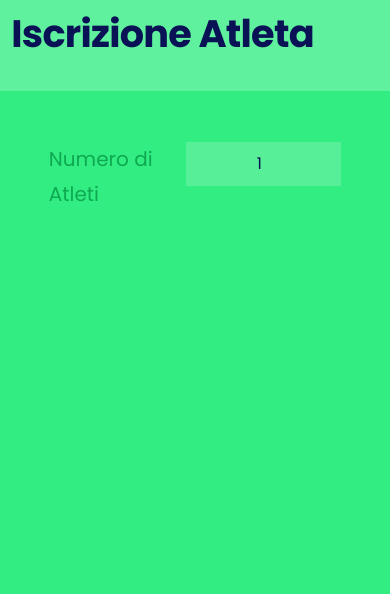
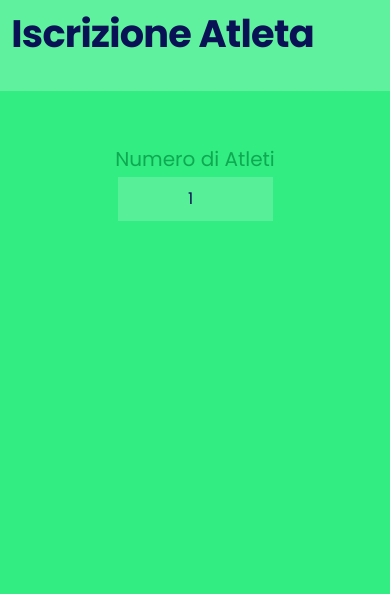
Before and after one commit to darione85/wazakids, a PHP site: page / in a window 390 px wide. Shown: the top 594 px of the page. Run offline with PHP 8.4, Linux system fonts and the light colour scheme; some libraries are stand-ins or nearby versions.

Commit message:
skin wazakids

```diff
--- a/client/assets/css/css.css
+++ b/client/assets/css/css.css
@@ -251,7 +251,6 @@ li {
 
 form {
   margin: 0 auto;
-  max-width: 75vw;
   position: relative; }
 
 /*
@@ -288,6 +293,13 @@ label {
   bottom: 2px;
   width: 100%;
   position: absolute; }
+
+.form-group {
+  display: flex;
+  flex-direction: column;
+  justify-content: center;
+  /* width: 100%; */
+  align-items: center; }
 
 .form-group input,
 .form-group select {
@@ -395,7 +407,7 @@ input:not([value=""]):not(.input_search):disabled + label {
     pointer-events: none; }
 
 .wizard-container {
-  max-width: 90%;
+  width: 100%;
   margin: auto;
   padding-top: 3em;
   padding-bottom: 22em; }
@@ -503,12 +520,35 @@ button {
   border-radius: 3em;
   margin-left: 1em; }
 
+.iscritto.collect .row.d-flex.h > .d-flex.c {
+  align-items: flex-start; }
+
 @media screen and (max-width: 980px) {
+  body .iscritto {
+    font-size: 80%; }
+
   .d-flex.c.collect {
-    flex-direction: column !important; }
+    flex-direction: column; }
     .d-flex.c.collect .d-flex.h .d-flex.c {
-      transform: scale(0.8) !important;
+      transform: scale(0.8);
       padding: 0; } }
+.paga input[type="submit"] {
+  background: yellow;
+  color: #091254;
+  box-shadow: 0 0 0 0 rgba(255, 255, 0, 0.5);
+  -webkit-animation: pulse 1.5s infinite; }
+  .paga input[type="submit"]:hover, .paga input[type="submit"]:focus {
+    -webkit-animation: none; }
+
+@-webkit-keyframes pulse {
+  0% {
+    transform: scale(0.95); }
+  70% {
+    transform: scale(1);
+    box-shadow: 0 0 0 50px rgba(255, 255, 0, 0); }
+  100% {
+    transform: scale(0.95);
+    box-shadow: 0 0 0 0 rgba(255, 255, 0, 0); } }
 @media screen and (max-width: 768px) {
   .hidden-sm {
     display: none; }
@@ -526,21 +566,22 @@ button {
   .wizard-header, h2 {
     margin-top: 0; }
 
-  .wizard-container {
-    /*.collect .d-flex {
-      flex-direction: inherit; justify-content: inherit; align-items: inherit;
-      &.c {flex-direction: column;}
-    }*/ }
   .wizard-container input, .wizard-container select {
     width: 100%; }
   .wizard-container .row [class*="col-"] + [class*="col-"] {
     margin: 1em 0; }
-    .wizard-container .d-flex:not(.modal-footer) {
+  .wizard-container .d-flex:not(.modal-footer),
+  .wizard-container .d-flex:not(.paga),
+  .wizard-container .d-flex:not(.price) {
     flex-direction: column;
     justify-content: flex-start;
     align-items: flex-start; }
-      .wizard-container .d-flex:not(.modal-footer).c {
-        flex-direction: row; }
+    .wizard-container .d-flex:not(.modal-footer).c,
+    .wizard-container .d-flex:not(.paga).c,
+    .wizard-container .d-flex:not(.price).c {
+      flex-direction: row;
+      align-items: center;
+      justify-content: space-between; }
 
   .collect h4 {
     padding: 1em 2em !important; }
@@ -567,6 +624,13 @@ button {
     display: none; }
 
   button, input, select, h2 {
-    font-size: 95%; } }
+    font-size: 95%; }
+
+  .wizard-container .d-flex:not(.modal-footer).c, .wizard-container .d-flex:not(.paga).c {
+    flex-direction: column;
+    align-items: flex-start; }
+
+  .d-flex.h > .d-flex.c {
+    padding: 20px 1em; } }
 
 /*# sourceMappingURL=css.css.map */
--- a/client/assets/css/css.scss
+++ b/client/assets/css/css.scss
@@ -156,7 +156,7 @@ li {
 form {
   //height: 70px;
   margin: 0 auto;
-  max-width: 75vw;
+  //max-width: 75vw;
   position: relative;
   //margin-top: 100px;
 }
@@ -186,6 +186,14 @@ input, select {
     max-width: 150px;
     text-align: center;
   }
+  &.form-control[type="submit"] {
+    max-width:50%;
+  }
+  &.form-control[value*=" "] {
+    display: flex;
+    flex-wrap: wrap;
+    white-space: pre-wrap;
+  }
 }
 
 label {
@@ -202,7 +210,14 @@ label {
   position: absolute;
 }
 
-
+.form-group {
+  display: flex;
+  flex-direction: column;
+  justify-content: center;
+  /* width: 100%; */
+  align-items: center;
+  //margin-top: 5em;
+}
 
 .form-group input,
 .form-group select{
@@ -325,7 +340,9 @@ $screen-xs: 480px;
 }
 
   .wizard-container {
-    max-width:90%; margin: auto;
+    //max-width:90%;
+    width:100%;
+    margin: auto;
     padding-top: $pad;
     padding-bottom: $height-button + $height-nav + ($pad * 2);
   }
@@ -355,6 +372,12 @@ $screen-xs: 480px;
   }
 
 
+.iscritto {
+  padding:2em 1em;
+  //width: 100%;
+  &:nth-child(odd) {background-color:darken($color_01,7%);}
+  &:nth-child(even) {background-color:darken($color_01,12%);;}
+}
 
   li {
     margin: 1em;
@@ -383,7 +406,7 @@ $screen-xs: 480px;
     padding-right: 10px;
   }
   .d-flex.h>.d-flex.c{
-    padding: 1em 3em;
+    //padding: 1em 3em;
     &>h4 {margin-top: 0;}
   }
 
@@ -410,7 +433,7 @@ $screen-xs: 480px;
   }
 
 
-  button {
+  button, input[type="submit"] {
     background: $color_02;
     border: 0;
     padding: $pad/3 $pad;
@@ -421,7 +444,7 @@ $screen-xs: 480px;
     &:hover, &:focus {
       transform: scale(1.2);
       transition: all 0.3s cubic-bezier(0.175, 0.885, 0.22, 1.275);
-      background-color: lighten($color_02,10%);
+      background-color: lighten($color_02, 10%);
     }
   }
 
@@ -442,15 +465,43 @@ $screen-xs: 480px;
   margin-left: 1em;
 }
 
+.iscritto.collect .row.d-flex.h>.d-flex.c {    align-items: flex-start;  }
+
 @media screen and (max-width: $screen-md) {
+  body .iscritto {font-size: 80%;}
   .d-flex.c.collect {
-    flex-direction: column !important;
+    flex-direction: column ;
     .d-flex.h .d-flex.c {
-      transform: scale(0.8) !important;
+      transform: scale(0.8);
       padding: 0;
     }
   }
 }
+
+.paga input[type="submit"] {
+  background: yellow;
+  color:$color_02;
+  box-shadow: 0 0 0 0 rgba(yellow, .5);
+  -webkit-animation: pulse 1.5s infinite;
+  &:hover, &:focus {
+    -webkit-animation: none;
+  }
+}
+
+@-webkit-keyframes pulse {
+  0% {
+    transform: scale(.95);
+  }
+  70% {
+    transform: scale(1);
+    box-shadow: 0 0 0 50px rgba(yellow, 0);
+  }
+  100% {
+    transform: scale(.95);
+    box-shadow: 0 0 0 0 rgba(yellow, 0);
+  }
+}
+
 
 @media screen and (max-width: $screen-sm) {
   .hidden-sm {display: none;}
@@ -473,17 +524,17 @@ $screen-xs: 480px;
       margin:1em 0 ;
 
     }
-    .d-flex:not(.modal-footer)
-    {
+    .d-flex:not(.modal-footer),
+    .d-flex:not(.paga),
+    .d-flex:not(.price) {
       flex-direction: column;
       justify-content:flex-start;
       align-items:flex-start;
-      &.c {flex-direction: row;}
+      &.c {
+        flex-direction: row; align-items: center; justify-content: space-between;
+        //width: 100%;
+      }
     }
-    /*.collect .d-flex {
-      flex-direction: inherit; justify-content: inherit; align-items: inherit;
-      &.c {flex-direction: column;}
-    }*/
 
   }
   .collect h4 {
@@ -498,7 +549,7 @@ $screen-xs: 480px;
       h6, h4 {margin-top: 0;}
     }
     + .d-flex.h {
-      flex-direction:column!important;
+      flex-direction:column;
       .d-flex.c {
         flex-direction:row;
       }
@@ -508,6 +559,18 @@ $screen-xs: 480px;
     align-items:center;
     margin:0;padding:0;
   }
+  .wizard-container .title.d-flex,
+  .wizard-container .price.d-flex,
+  .wizard-container .paga.d-flex {
+    flex-direction: row;
+    justify-content: space-around;
+    align-items: center!important;
+    width: 100%;
+    input[type="submit"] { padding:10px;}
+  }
+  //.wizard-container .price.d-flex {}
+  .wizard-container .iscritto.collect .d-flex.c .d-flex.c {flex-direction: column;justify-content: center;}
+
 
 }
 
@@ -519,5 +582,6 @@ $screen-xs: 480px;
     .small {display: none;}
   }
   button, input, select, h2 {font-size: 95%; }
-  //h2 {padding-top: 0;}
+  .wizard-container .d-flex:not(.modal-footer).c, .wizard-container .d-flex:not(.paga).c {flex-direction: column; align-items: flex-start;}
+  .d-flex.h > .d-flex.c {padding: 20px 1em;}
 }
--- a/client/index.html
+++ b/client/index.html
@@ -56,24 +56,19 @@
 
             </div>-->
         </div>
-        <div class="col-sm-8 col-sm-offset-2">
+        <!--<div class="col-sm-8 col-sm-offset-2">-->
             <!-- Wizard container -->
             <div class="wizard-container">
                 <div class="card wizard-card" data-color="purple" id="wizard">
-
                         <!--        You can switch " data-color="blue" "  with one of the next bright colors: "green", "orange", "red", "purple"             -->
-
-
                     <form action="" method="" >
                         <div id="wizard-content-container " class="jumbotron">
                             <ng-include src="getStepTemplate()"></ng-include>
                         </div>
                     </form>
-
-
                 </div>
             </div>
-        </div>
+        <!--</div>-->
         <div class="wizard-footer">
             <div class="wizard-navigation">
                 <ul class="nav nav-pills d-flex h">
--- a/client/number_athlete.html
+++ b/client/number_athlete.html
@@ -1,8 +1,7 @@
 
 <div class="row ">
     <div class="col-sm-6">
-
-        <div class="form-group d-flex c">
+        <div class="form-group ">
             <input class="form-control" type="number" ng-model="variable.number" ng-change="buildArrayIscritti()">
             <span class="highlight"></span>
             <div class="bar"></div>
```
Also changed, not shown: other parts of client/assets/css/css.css (+33 -6 lines), client/basic_info.html (+4 -4 lines), client/conferma.html (+11 -5 lines), client/paga.html (+15 -3 lines), client/riepilogo.html (+20 -15 lines). Lines whose indentation alone changed are shown as unchanged.
